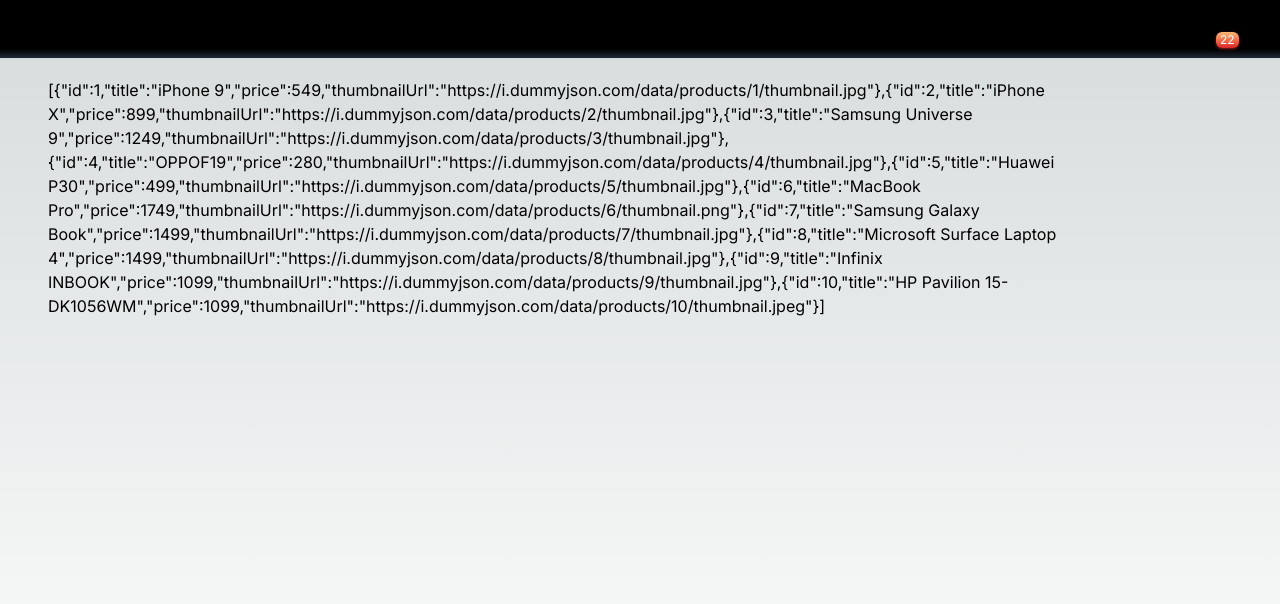
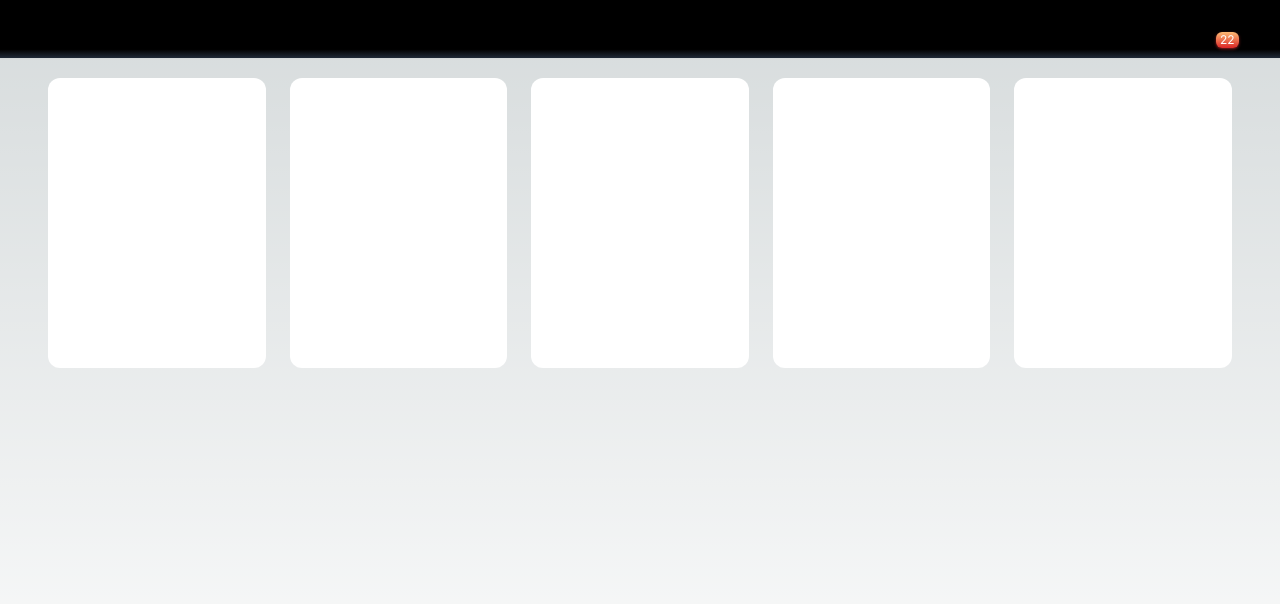
Before and after one commit to M4rYu5/web-dev-practice, a Next.js app in the folder src/store_front_react/: page / in a window 1280 px wide. Shown: the top 604 px of the page. Built offline with nearby package versions, Linux system fonts and the light colour scheme.

Commit message:
product container layout

```diff
--- a/src/store_front_react/app/page.tsx
+++ b/src/store_front_react/app/page.tsx
@@ -13,7 +13,15 @@ const Home = () => {
     getProducts(filter).then((x) => setProducts(x));
   }, [filter]);
 
-  return <div>{JSON.stringify(products)}</div>;
+  return (
+  <div className="grid grid-cols-2 sm:grid-cols-3 lg:grid-cols-4 xl:grid-cols-5 gap-6">
+    <div className="bg-white aspect-[.75] rounded-xl"></div>
+    <div className="bg-white aspect-[.75] rounded-xl"></div>
+    <div className="bg-white aspect-[.75] rounded-xl"></div>
+    <div className="bg-white aspect-[.75] rounded-xl"></div>
+    <div className="bg-white aspect-[.75] rounded-xl"></div>
+  </div>
+  );
 };
 
 export default Home;
```
